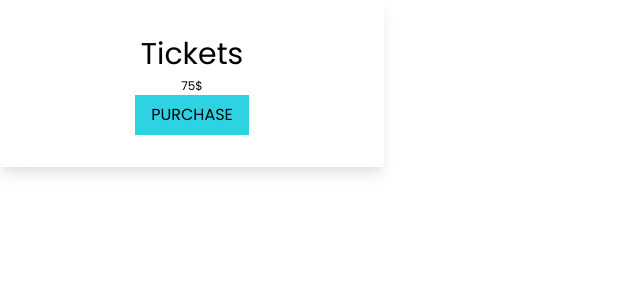
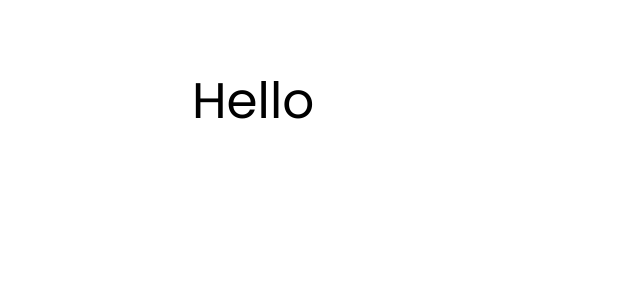
Before and after one commit to AllanSaleh/capstone-project-online-healing, a React (Create React App) app: page / in a window 1280 px wide. Shown: the top 300 px of the page, without its empty margins (0-640 px from the left). Built offline with nearby package versions, Linux system fonts and the light colour scheme.

Commit message:
added title and subtitle to section

```diff
--- a/src/App.js
+++ b/src/App.js
@@ -1,7 +1,7 @@
 import React, { useEffect } from 'react';
 import { useTranslation } from 'react-i18next';
-import Card from './Component/Card';
 import './styles/main.css';
+import CommunicationSection from './Component/CommunicationSection';
 
 function App() {
   // This controls the direction of the page for RTL languages
@@ -10,7 +10,7 @@ function App() {
     document.dir = i18n.dir();
   }, [i18n, i18n.language]);
 
-  return <Card showIcon={false} title="Tickets" content="75$" showButton buttonText="PURCHASE" />;
+  return <CommunicationSection />;
 }
 
 export default App;
--- a/src/Component/Card.jsx
+++ b/src/Component/Card.jsx
@@ -2,12 +2,12 @@ import React from 'react';
 
 const Card = ({ title, content, showIcon, icon, buttonText, showButton }) => {
   return (
-    <div className="flex flex-col max-w-sm items-center shadow-lg py-8 px-16">
-      {showIcon && <img src={icon} alt="" className="flex-initial" />}
-      <h3 className="text-center text-3xl">{title}</h3>
-      <p className="font-extralight text-xs">{content}</p>
+    <div className="flex flex-col max-w-sm items-center shadow-lg py-8 px-1">
+      {showIcon && <img src={icon} alt="" className="flex-initial pb-4" />}
+      <h3 className="text-center text-title pb-1">{title}</h3>
+      <p className="text-gray-500 text-paragraph pb-4">{content}</p>
       {showButton && (
-        <button className="bg-blue-dark py-2 px-4 text-black hover:bg-opacity-50 transition duration-300">
+        <button className="bg-blue-dark py-2 px-4 text-btn text-black hover:bg-opacity-50 transition duration-300 rounded-md">
           {buttonText}
         </button>
       )}
--- a/src/Component/CommunicationSection.jsx
+++ b/src/Component/CommunicationSection.jsx
@@ -1,7 +1,12 @@
 import React from 'react';
 
-const CommunicationSection = () => {
-    return (  );
-}
+const CommunicationSection = ({showSubtitle, subtitleText}) => {
+  return (
+    <div className="px-48 py-16">
+      <h1 className="text-title pb-2">Hello</h1>
+      {showSubtitle && (<h3 className="text-subtitle pb-4">{subtitleText}</h3>)}
+    </div>
+  );
+};
 
 export default CommunicationSection;
```
